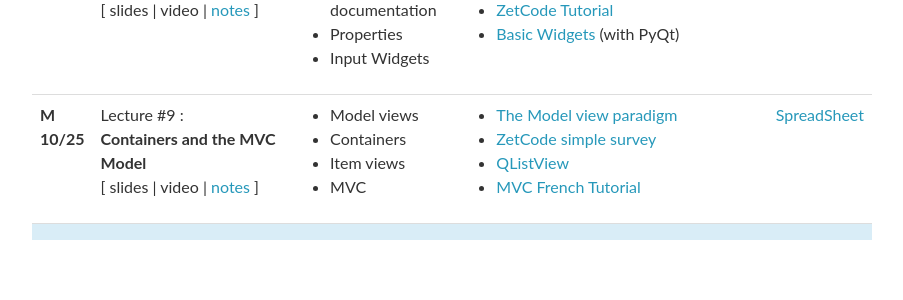
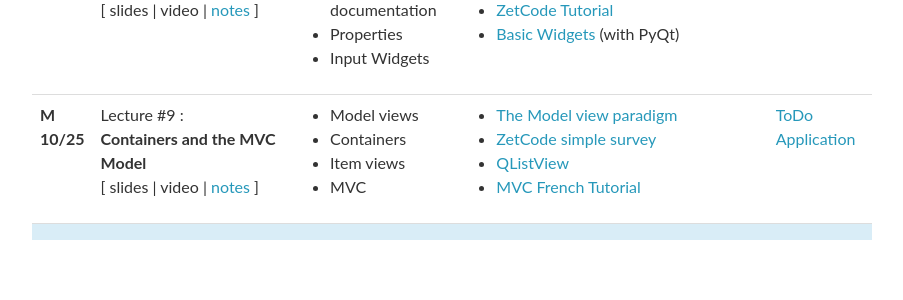
Before and after one commit to anassBelcaid/CS311, a Jekyll site: the page built from _pages/lectures.md, in a window 1280 px wide and 900 px high, scrolled down 883 px. Shown: the part 340-640 px from the top of the window, without its empty margins (188-1091 px from the left). Built offline with Jekyll 4.4.1, drawn with Linux system fonts in a browser that asks for light colours; nearby versions of some CDN libraries; comment, search, counter and statistics services are not loaded.

Commit message:
Fix the name of the homework

```diff
--- a/_data/lectures.yml
+++ b/_data/lectures.yml
@@ -191,7 +191,7 @@
     - MVC
 
   homework:
-    - <a href="https://anassbelcaid.github.io/CS311/todoapp/"> SpreadSheet</a>
+    - <a href="https://anassbelcaid.github.io/CS311/todoapp/"> ToDo Application</a>
 
 # - date: W 11/01
 #   lecturer:
```
